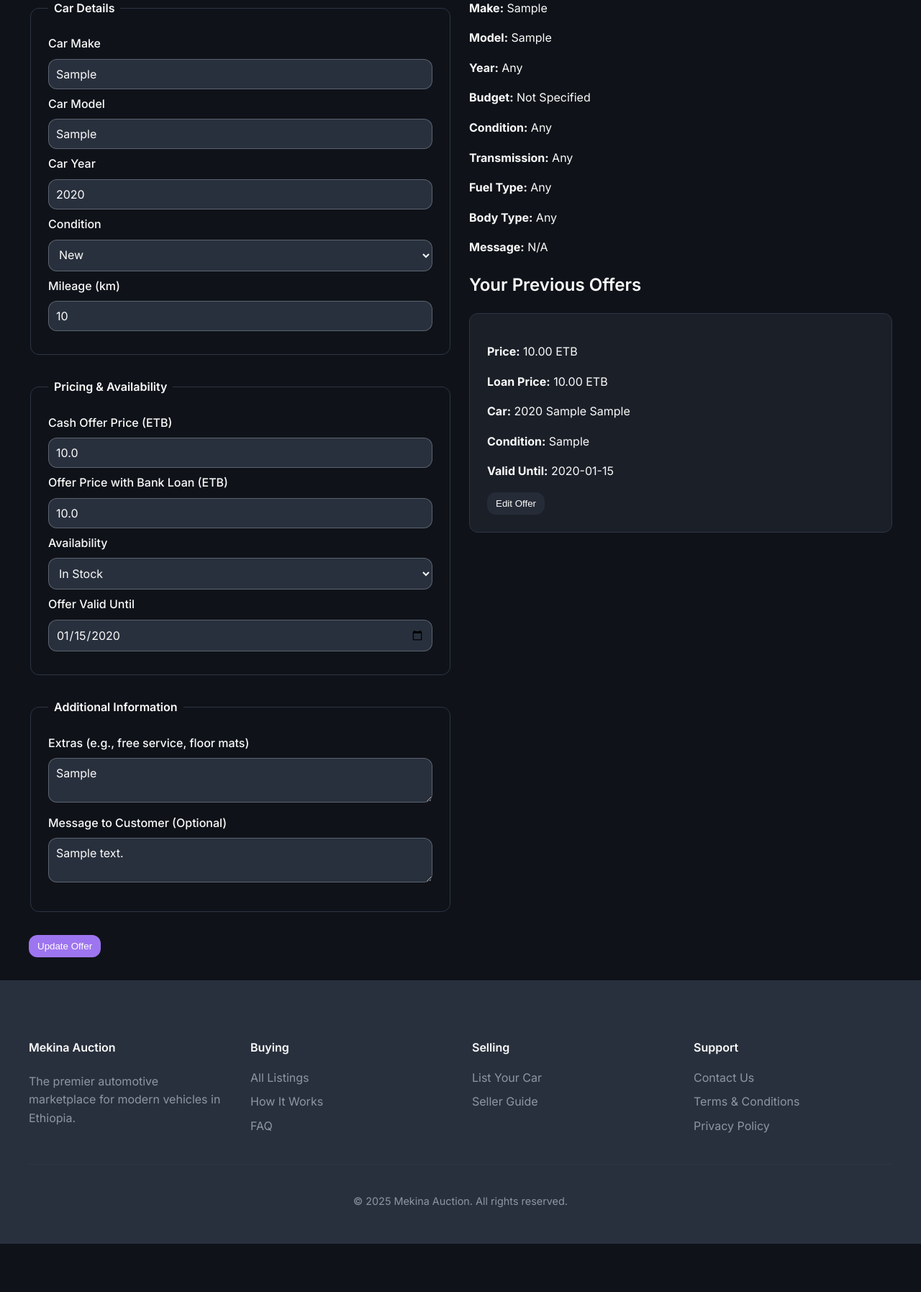
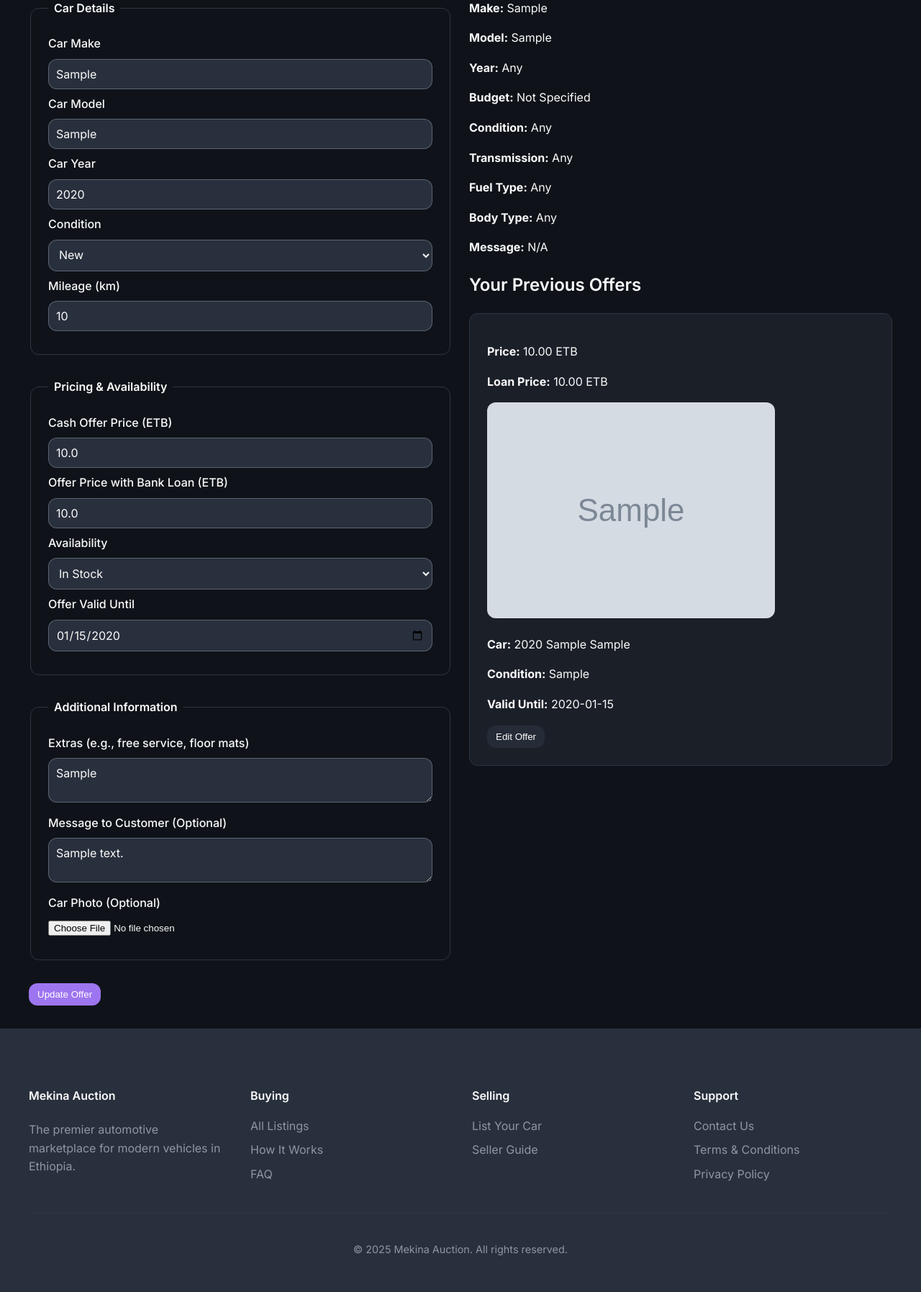
Before and after one commit to amenelu/mekina, a Flask app: page /dealer/bid/1/edit in a window 1280 px wide. Shown: the part 377-2172 px from the top of the page at 72% size. Before the commit the page ends 2105 px from the top, so only its background shows below. Run offline with Flask 3, Linux system fonts and the light colour scheme; a user stored in the database is signed in; tables that the repository leaves empty hold one stand-in row (values such as "Sample post"); grey boxes marked "Sample" are stand-in pictures; some libraries are stand-ins or nearby versions.

Commit message:
feat(dealer): Allow photo uploads with offers and fix related errors
This commit introduces a major feature allowing dealers to upload a photo when placing or editing an offer for a customer's car request. It also includes several critical bug fixes that arose during implementation.

### Features

-   **Dealer Offer Photos:**
    -   The `DealerBid` model now includes an `image_url` field to store the path to the uploaded photo.
    -   The `DealerBidForm` has been updated with a `FileField` to accept image uploads (`jpg`, `png`, `jpeg`).
    -   The `place_bid` and `edit_bid` routes in `dealer.py` now handle secure file saving and store the web-accessible path in the database.
    -   The `offer_card` macro in `_macros.html` has been updated to display the submitted photo to the buyer on the request detail page, making offers more compelling.

### Fixes

-   **Database Migration (`OperationalError`):**
    -   Corrected the migration script (`a3e31068cf67...`) by adding `server_default=sa.text('0')` for the `edit_point_deducted` column. This resolves the "Cannot add a NOT NULL column" error in SQLite by providing a default value for existing rows.

-   **File Uploads (`FileNotFoundError` & `NameError`):**
    -   Fixed a `FileNotFoundError` by correcting the file path construction in `dealer.py`. The logic now uses `current_app.root_path` to reliably determine the absolute path for the uploads directory.
    -   Resolved the subsequent `NameError` by adding `import os` to `dealer.py`.

```diff
--- a/car-auction-mvp/models/dealer_bid.py
+++ b/car-auction-mvp/models/dealer_bid.py
@@ -19,7 +19,9 @@ class DealerBid(db.Model):
     extras = db.Column(db.Text, nullable=True)
     valid_until = db.Column(db.Date, nullable=False)
     message = db.Column(db.Text, nullable=True)
+    image_url = db.Column(db.String(255), nullable=True) # New field for bid photo
 
+    edit_point_deducted = db.Column(db.Boolean, default=False, nullable=False)
     dealer_id = db.Column(db.Integer, db.ForeignKey('user.id'), nullable=False)
     request_id = db.Column(db.Integer, db.ForeignKey('car_requests.id'), nullable=False)
 
--- a/car-auction-mvp/routes/dealer.py
+++ b/car-auction-mvp/routes/dealer.py
@@ -1,6 +1,7 @@
-from flask import Blueprint, render_template, redirect, url_for, flash, request, abort
+from flask import Blueprint, render_template, redirect, url_for, flash, request, abort, current_app
 from flask_login import login_required, current_user, AnonymousUserMixin
 from models.car_request import CarRequest
+from werkzeug.utils import secure_filename
 from models.dealer_bid import DealerBid
 from models.car import Car
 from models.user import User
@@ -8,6 +9,7 @@ from models.request_question import RequestQuestion
 from models.question import Question
 from models.auction import Auction
 from models.conversation import Conversation
+import os # Import the os module
 from models.chat_message import ChatMessage
 from models.notification import Notification
 from models.dealer_review import DealerReview
@@ -16,9 +18,12 @@ from extensions import db, socketio
 from sqlalchemy import func, or_
 from functools import wraps
 from datetime import datetime
-from flask_wtf import FlaskForm
+from datetime import datetime, timedelta
+from flask_wtf import FlaskForm # Import timedelta
 from wtforms import StringField, IntegerField, TextAreaField, SelectField, DateField, FloatField, SubmitField
-from wtforms.validators import DataRequired, NumberRange, Optional, Length, ValidationError
+from wtforms.validators import DataRequired, NumberRange, Optional, Length, ValidationError # Import FileField and FileAllowed
+from wtforms import FileField
+from flask_wtf.file import FileAllowed
 from routes.main import mark_notification_as_read
 
 dealer_bp = Blueprint('dealer', __name__, url_prefix='/dealer')
@@ -48,6 +53,7 @@ class DealerBidForm(FlaskForm):
     valid_until = DateField('Offer Valid Until', format='%Y-%m-%d', validators=[DataRequired()])
     extras = TextAreaField('Extras (e.g., free service, floor mats)', validators=[Optional(), Length(max=500)])
     message = TextAreaField('Message to Customer (Optional)', validators=[Optional(), Length(max=1000)])
+    photo = FileField('Car Photo (Optional)', validators=[FileAllowed(['jpg', 'png', 'jpeg', 'gif'], 'Images only!')]) # New photo field
     submit = SubmitField('Submit Offer')
 
     def validate_valid_until(self, field):
@@ -59,6 +65,10 @@ class DealerBidForm(FlaskForm):
         """Custom validator to make mileage required only for used cars."""
         if self.condition.data == 'Used' and field.data is None:
             raise ValidationError('Mileage is required for used cars.')
+
+# Define the grace period for free edits (e.g., 30 minutes)
+EDIT_GRACE_PERIOD_MINUTES = 30
+BID_PHOTO_UPLOAD_FOLDER = 'static/uploads/dealer_bids' # Define upload folder
 
 class RequestAnswerForm(FlaskForm):
     answer_text = TextAreaField('Your Answer', validators=[DataRequired(), Length(min=5)])
@@ -264,6 +274,18 @@ def place_bid(request_id):
 
     if form.validate_on_submit():
         # --- Point System Logic ---
+        # Handle photo upload
+        photo_filename = None
+        if form.photo.data:
+            filename = secure_filename(form.photo.data.filename)
+            # Construct the absolute path to the upload directory
+            upload_dir_abs = os.path.join(current_app.root_path, BID_PHOTO_UPLOAD_FOLDER)
+            os.makedirs(upload_dir_abs, exist_ok=True) # Ensure the directory exists
+
+            # Construct the full absolute path to save the file
+            file_path_abs = os.path.join(upload_dir_abs, filename)
+            form.photo.data.save(file_path_abs)
+            photo_filename = os.path.join('/', BID_PHOTO_UPLOAD_FOLDER, filename).replace(os.sep, '/') # Store relative path for web access, ensure forward slashes
         # Check if the dealer has enough points to place a bid.
         if current_user.points <= 0:
             flash('You do not have enough points to place an offer. Please purchase more points.', 'danger')
@@ -282,6 +304,7 @@ def place_bid(request_id):
             valid_until=form.valid_until.data,
             extras=form.extras.data,
             message=form.message.data,
+            image_url=photo_filename, # Save the image URL
             dealer_id=current_user.id,
             request_id=car_request.id
         )
@@ -338,6 +361,18 @@ def edit_bid(bid_id):
     form.submit.label.text = 'Update Offer' # Change button text
 
     if form.validate_on_submit():
+        # Handle photo upload on edit
+        photo_filename = bid.image_url # Keep existing photo if no new one is uploaded
+        if form.photo.data:
+            filename = secure_filename(form.photo.data.filename)
+            upload_dir_abs = os.path.join(current_app.root_path, BID_PHOTO_UPLOAD_FOLDER)
+            os.makedirs(upload_dir_abs, exist_ok=True)
+
+            file_path_abs = os.path.join(upload_dir_abs, filename)
+            form.photo.data.save(file_path_abs)
+
+            photo_filename = os.path.join('/', BID_PHOTO_UPLOAD_FOLDER, filename).replace(os.sep, '/')
+
         # Update the bid object with the new form data
         form.populate_obj(bid)
         db.session.commit()
@@ -349,7 +384,8 @@ def edit_bid(bid_id):
         'place_dealer_bid.html',
         form=form,
         car_request=bid.car_request,
-        bids=bid.car_request.dealer_bids.order_by(DealerBid.price.asc()).all()
+        bids=bid.car_request.dealer_bids.order_by(DealerBid.price.asc()).all(),
+        now=datetime.utcnow() # Pass now for the edit button logic
     )
 
 @dealer_bp.route('/request_question/<int:question_id>/answer', methods=['GET', 'POST'])
--- a/car-auction-mvp/templates/_macros.html
+++ b/car-auction-mvp/templates/_macros.html
@@ -19,6 +19,11 @@
             <span>Received: {{ bid.timestamp.strftime('%b %d, %Y') }}</span>
         </div>
     </div>
+    {% if bid.image_url %}
+    <div class="offer-photo" style="margin: 1rem 0; text-align: center;">
+        <img src="{{ bid.image_url }}" alt="Car offered by {{ bid.dealer.username }}" style="max-width: 100%; height: auto; border-radius: var(--radius);">
+    </div>
+    {% endif %}
     <div class="offer-details-grid">
         <div><strong>Car:</strong> {{ bid.make }} {{ bid.model }}</div>
         <div><strong>Year:</strong> {{ bid.car_year }}</div>
--- a/car-auction-mvp/templates/place_dealer_bid.html
+++ b/car-auction-mvp/templates/place_dealer_bid.html
@@ -22,7 +22,7 @@
         <div class="form-grid">
             <div class="form-section">
                 <h2>Your Offer Details</h2>
-                <form method="POST" class="offer-form-container">
+                <form method="POST" class="offer-form-container" enctype="multipart/form-data">
                     {{ form.hidden_tag() }}
                     <fieldset>
                         <legend>Car Details</legend>
@@ -89,6 +89,11 @@
                             {{ form.message(class="form-control") }}
                             {% for error in form.message.errors %}<span class="form-error">{{ error }}</span>{% endfor %}
                         </div>
+                        <div class="form-group full-width">
+                            {{ form.photo.label }}
+                            {{ form.photo(class="form-control-file") }}
+                            {% for error in form.photo.errors %}<span class="form-error">{{ error }}</span>{% endfor %}
+                        </div>
                     </fieldset>
 
                     {{ form.submit(class="btn approve") }}
@@ -121,6 +126,11 @@
                 <div class="offer-card">
                     <p><strong>Price:</strong> {{ '{:,.2f}'.format(bid.price) if bid.price is not none else 'N/A' }} ETB</p>
                     {% if bid.price_with_loan is defined and bid.price_with_loan is not none %}<p><strong>Loan Price:</strong> {{ '{:,.2f}'.format(bid.price_with_loan) }} ETB</p>{% endif %}
+                    {% if bid.image_url %}
+                        <div class="offer-photo" style="margin: 1rem 0;">
+                            <img src="{{ bid.image_url }}" alt="Car offered by {{ bid.dealer.username }}" style="max-width: 100%; height: auto; border-radius: var(--radius);">
+                        </div>
+                    {% endif %}
                     <p><strong>Car:</strong> {{ bid.car_year }} {{ bid.make }} {{ bid.model }}</p>
                     <p><strong>Condition:</strong> {{ bid.condition }}</p>
                     <p><strong>Valid Until:</strong> {{ bid.valid_until.strftime('%Y-%m-%d') }}</p>
```
Also changed, not shown: car-auction-mvp/migrations/versions/a3e31068cf67_add_image_url_to_dealerbid_model.py (added, +34 -0 lines), car-auction-mvp/instance/database.db, car-auction-mvp/static/uploads/dealer_bids/id4.jpeg (added).
